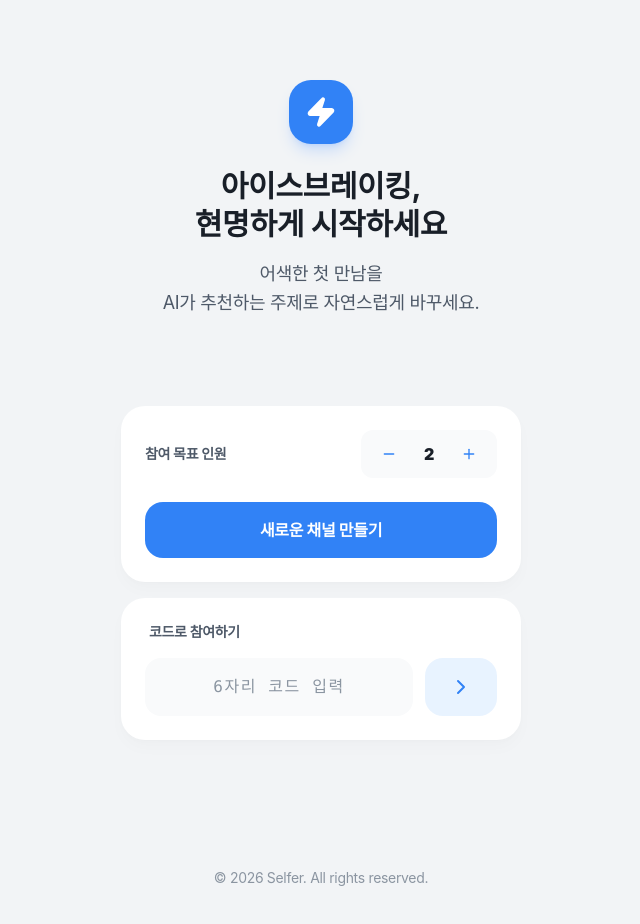
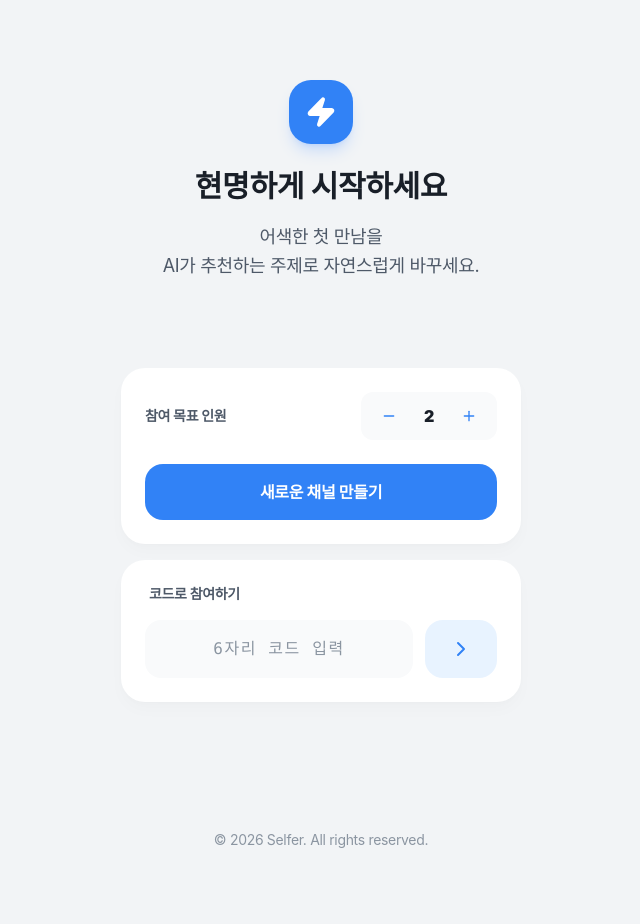
Before and after one commit to Jinsurang/selfer, a Next.js app: page / in a window 1280 px wide. Shown: the top 924 px of the page, without its empty margins (319-959 px from the left). Built offline with nearby package versions, Linux system fonts and the light colour scheme.

Commit message:
UI: Remove 'Icebreaking' references from text

```diff
--- a/src/app/host/[code]/HostDashboardClient.tsx
+++ b/src/app/host/[code]/HostDashboardClient.tsx
@@ -129,7 +129,7 @@ export default function HostDashboardClient({ params }: { params: Promise<{ code
                                     <LayoutDashboard className="w-6 h-6 text-[#3182f6]" />
                                 </div>
                                 <div>
-                                    <h2 className="text-2xl font-black text-[#191f28] tracking-tight">아이스브레이킹 주제</h2>
+                                    <h2 className="text-2xl font-black text-[#191f28] tracking-tight">생성된 대화 주제</h2>
                                     <p className="text-sm text-[#8b95a1] font-bold">AI가 참가자들의 특성을 분석해 대화를 제안합니다.</p>
                                 </div>
                             </div>
--- a/src/app/layout.tsx
+++ b/src/app/layout.tsx
@@ -14,7 +14,7 @@ const geistMono = Geist_Mono({
 });
 
 export const metadata: Metadata = {
-  title: "Selfer - AI 아이스브레이킹",
+  title: "Selfer",
   description: "AI가 제안하는 스마트한 대화 주제, 셀퍼(Selfer)",
 };
 
--- a/src/app/page.tsx
+++ b/src/app/page.tsx
@@ -51,7 +51,7 @@ export default function LandingPage() {
               </div>
             </div>
             <h1 className="toss-title">
-              아이스브레이킹,<br />현명하게 시작하세요
+              현명하게 시작하세요
             </h1>
             <p className="toss-subtitle">
               어색한 첫 만남을<br />AI가 추천하는 주제로 자연스럽게 바꾸세요.
```
